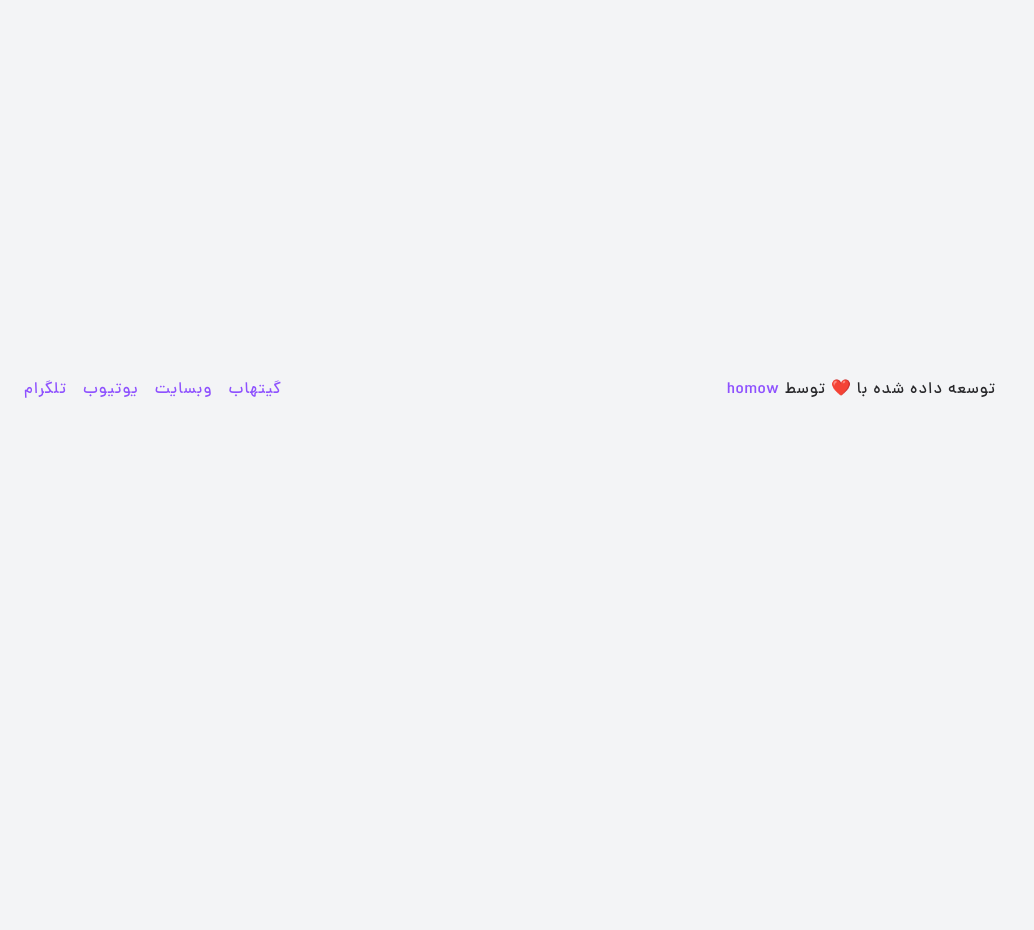
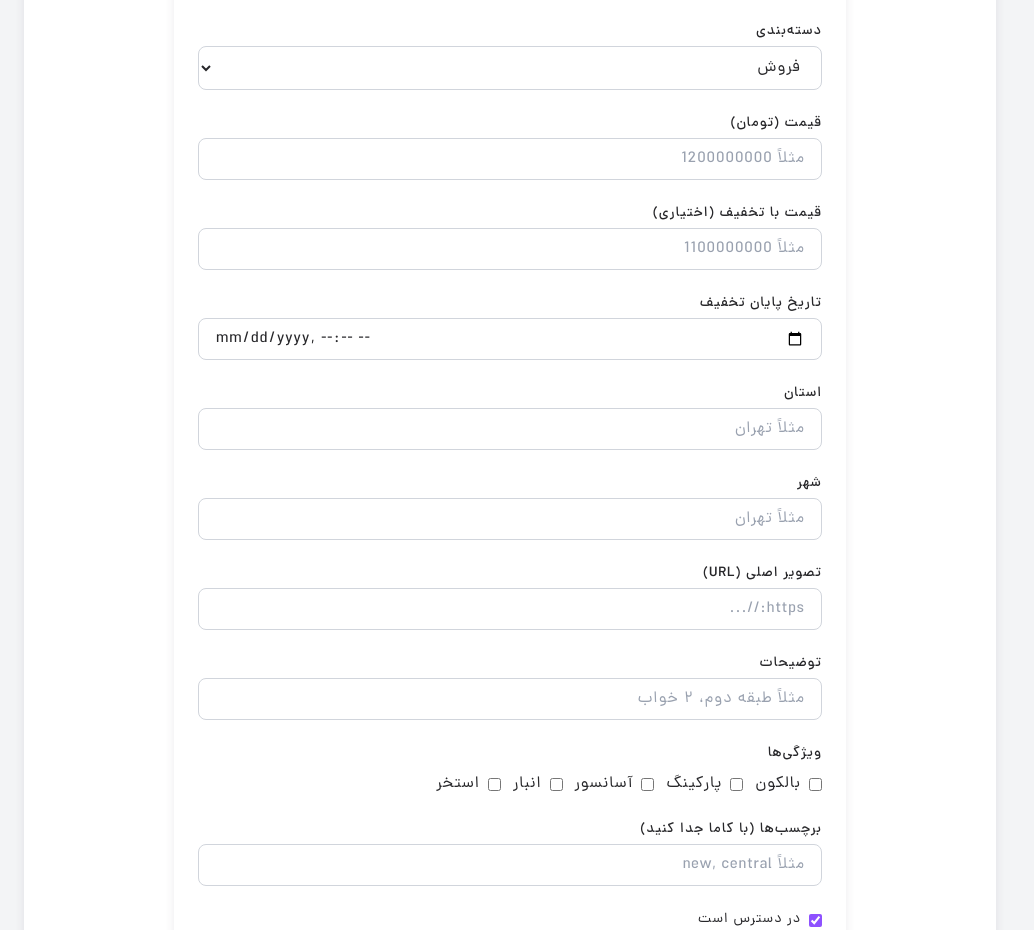
Before and after one commit to homow/home-nest-admin-react, a React (Vite) app: page /home-nest-admin/properties/create in a window 1280 px wide. Shown: the part 382-1312 px from the top of the page, without its empty margins (0-1034 px from the left). Before the commit the page ends 800 px from the top, so only its background shows below. Built offline with nearby package versions, Linux system fonts and the light colour scheme.

Commit message:
config create properties from

```diff
--- a/src/components/ui/SuspenseBoundary.jsx
+++ b/src/components/ui/SuspenseBoundary.jsx
@@ -1,7 +1,7 @@
 import {Suspense} from 'react'
 
 function SuspenseCallback() {
-    return <p className="font-medium text-secondary-txt text-2xl text-center mt-10 p-4">در حال بارگذاری...</p>
+    return <p className="font-medium text-secondary-txt text-2xl text-center mt-20 p-4">در حال بارگذاری...</p>
 }
 
 export default function SuspenseBoundary({children, fallback}) {
--- /dev/null
+++ b/src/pages/Properties/routes/CreateProperties/CreatePropertyForm.jsx
@@ -0,0 +1,172 @@
+import {useState} from "react";
+import Input from "@/components/ui/Input";
+import {cn} from "@/lib/utils/ui-utils.js";
+
+export default function CreatePropertyForm({onSubmit, isLoading}) {
+    const [formData, setFormData] = useState({
+        title: "",
+        category: "sale",
+        price: "",
+        description: "",
+        province: "",
+        city: "",
+        features: [],
+        price_with_discount: "",
+        discount_until: "",
+        main_image: "",
+        tags: "",
+        stock: 1,
+    });
+
+    const handleChange = (name, value) => {
+        setFormData(prev => ({...prev, [name]: value}));
+    };
+
+    const handleFeatureToggle = (feature) => {
+        setFormData(prev => ({
+            ...prev,
+            features: prev.features.includes(feature)
+                ? prev.features.filter(f => f !== feature)
+                : [...prev.features, feature]
+        }));
+    };
+
+    const handleSubmit = (e) => {
+        e.preventDefault();
+        if (onSubmit) onSubmit(formData);
+    };
+
+    const availableFeatures = [
+        "بالکون", "پارکینگ", "آسانسور", "انبار", "استخر"
+    ];
+
+    return (
+        <form onSubmit={handleSubmit} className="space-y-6 max-w-2xl mx-auto bg-main-bg p-6 rounded-2xl shadow-custom">
+            <h2 className="text-xl font-bold mb-4">افزودن ملک جدید</h2>
+
+            <Input
+                label="عنوان ملک"
+                name="title"
+                value={formData.title}
+                onChange={(v) => handleChange("title", v)}
+                placeholder="مثلاً آپارتمان نوساز"
+            />
+
+            <div>
+                <label className="block text-sm font-medium mb-1">دسته‌بندی</label>
+                <select
+                    value={formData.category}
+                    onChange={e => handleChange("category", e.target.value)}
+                    className="block w-full rounded-lg border border-gray-300 px-4 py-2 focus:border-violet-500 focus:ring-1 focus:ring-violet-500 outline-none transition"
+                >
+                    <option value="sale">فروش</option>
+                    <option value="rent">اجاره</option>
+                </select>
+            </div>
+
+            <Input
+                label="قیمت (تومان)"
+                name="price"
+                type="number"
+                value={formData.price}
+                onChange={(v) => handleChange("price", v)}
+                placeholder="مثلاً 1200000000"
+            />
+
+            <Input
+                label="قیمت با تخفیف (اختیاری)"
+                name="price_with_discount"
+                type="number"
+                value={formData.price_with_discount}
+                onChange={(v) => handleChange("price_with_discount", v)}
+                placeholder="مثلاً 1100000000"
+            />
+
+            <Input
+                label="تاریخ پایان تخفیف"
+                name="discount_until"
+                type="datetime-local"
+                value={formData.discount_until}
+                onChange={(v) => handleChange("discount_until", v)}
+            />
+
+            <Input
+                label="استان"
+                name="province"
+                value={formData.province}
+                onChange={(v) => handleChange("province", v)}
+                placeholder="مثلاً تهران"
+            />
+
+            <Input
+                label="شهر"
+                name="city"
+                value={formData.city}
+                onChange={(v) => handleChange("city", v)}
+                placeholder="مثلاً تهران"
+            />
+
+            <Input
+                label="تصویر اصلی (URL)"
+                name="main_image"
+                value={formData.main_image}
+                onChange={(v) => handleChange("main_image", v)}
+                placeholder="https://..."
+            />
+
+            <Input
+                label="توضیحات"
+                name="description"
+                value={formData.description}
+                onChange={(v) => handleChange("description", v)}
+                placeholder="مثلاً طبقه دوم، ۲ خواب"
+            />
+
+            <div>
+                <label className="block text-sm font-medium mb-2">ویژگی‌ها</label>
+                <div className="flex flex-wrap gap-3">
+                    {availableFeatures.map(feature => (
+                        <label key={feature} className="flex items-center gap-2">
+                            <input
+                                type="checkbox"
+                                checked={formData.features.includes(feature)}
+                                onChange={() => handleFeatureToggle(feature)}
+                                className="accent-violet-500"
+                            />
+                            <span>{feature}</span>
+                        </label>
+                    ))}
+                </div>
+            </div>
+
+            <Input
+                label="برچسب‌ها (با کاما جدا کنید)"
+                name="tags"
+                value={formData.tags}
+                onChange={(v) => handleChange("tags", v)}
+                placeholder="مثلاً new, central"
+            />
+
+            <div className="flex items-center gap-2">
+                <input
+                    type="checkbox"
+                    checked={formData.stock === 1}
+                    onChange={() => handleChange("stock", formData.stock === 1 ? 0 : 1)}
+                    className="accent-violet-500"
+                />
+                <label className="text-sm">در دسترس است</label>
+            </div>
+
+            <button
+                type="submit"
+                disabled={isLoading}
+                className={cn(
+                    "w-full bg-violet-600 hover:bg-violet-700 text-white py-2 rounded-lg transition font-medium",
+                    isLoading && "opacity-60 cursor-not-allowed"
+                )}
+            >
+                {isLoading ? "در حال ارسال..." : "ثبت ملک"}
+            </button>
+        </form>
+    );
+}
--- a/src/pages/Properties/routes/CreateProperties/index.jsx
+++ b/src/pages/Properties/routes/CreateProperties/index.jsx
@@ -1,14 +1,21 @@
-import {useEffect} from "react"
+import {useEffect, useState} from "react";
+import CreatePropertyForm from "./CreatePropertyForm"
 
-export default function SignupForm() {
+export default function CreateProperty() {
+    const [loading, setLoading] = useState(false);
 
     useEffect(() => {
         document.title = "افزودن ملک | آشیانه"
     }, []);
 
+    const createPropertyHandler = data => {
+        console.log("createPropertyHandler", data);
+    }
+
     return (
         <div>
-            افزودن ملک
+            <h3></h3>
+            <CreatePropertyForm onSubmit={createPropertyHandler} isLoading={loading}/>
         </div>
     );
 };
--- a/src/routes/AppRoutes.jsx
+++ b/src/routes/AppRoutes.jsx
@@ -4,8 +4,8 @@ import SuspenseBoundary from "@components/ui/SuspenseBoundary";
 import PrivateRoutes from "@/routes/PrivateRoutes";
 import PublicRoutes from "@/routes/PublicRoutes";
 
+const Login = lazy(() => import("@pages/Login"))
 const MainLayout = lazy(() => import("@/layout/MainLayout"));
-const Login = lazy(() => import("@pages/Login"))
 const Home = lazy(() => import("@pages/Home"));
 const Properties = lazy(() => import("@pages/Properties"));
 const CreateProperties = lazy(() => import("@pages/Properties/routes/CreateProperties"))
@@ -47,6 +47,7 @@ const routes = [
             }
         ]
     },
+    // 404 | not found
     {path: "*", element: <NotFound/>}
 ]
 
```
